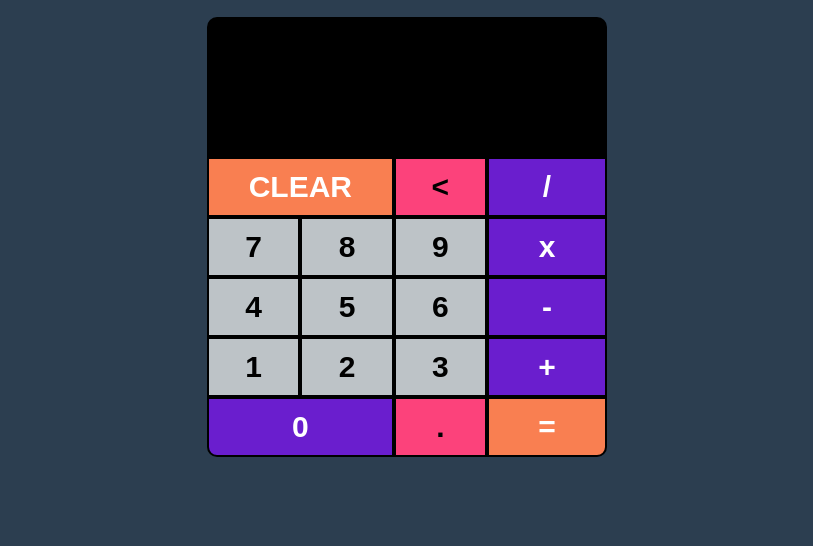
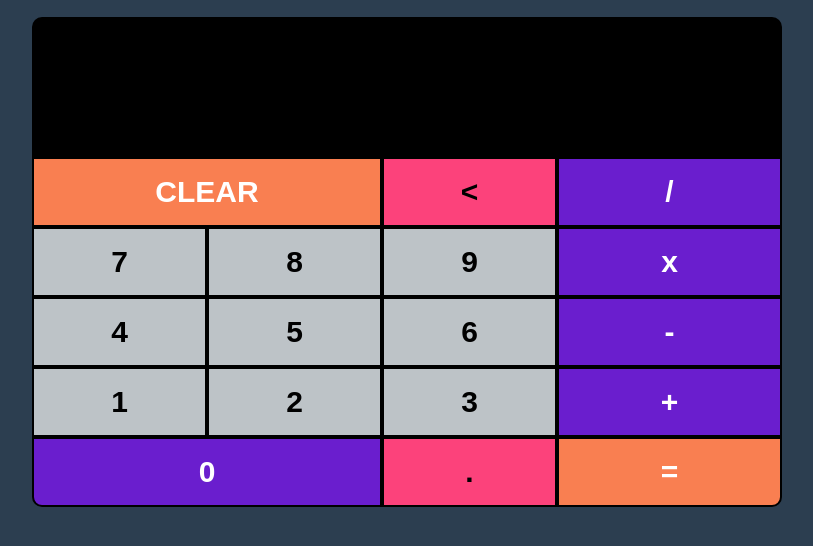
Before and after one commit to Pinto2291/js-calculator-by-ignacio, a plain HTML site: page index.html in a window 1280 px wide. Shown: the part 48-594 px from the top of the page, without its empty margins (233-1046 px from the left). Drawn offline with Linux system fonts and the light colour scheme.

Commit message:
css style changed

```diff
--- a/style.css
+++ b/style.css
@@ -95,8 +95,8 @@ button:hover {
 /* CALCULATOR */
 
 .calculatorSection {
-    width: 40rem;
-    height: 30rem;
+    width: 75rem;
+    height: 35rem;
 }
 
 .displaySection {
@@ -116,13 +116,13 @@ button:hover {
     padding-bottom: 1.5rem;
     padding-top: 1rem;
     padding-left: 1rem;
-    font-size: 2rem;
+    font-size: 2.5rem;
     font-family: var(--font-family-orbitron);
     font-weight: 400;
 }
 
 #displayResult {
-    font-size: 1.8rem;
+    font-size: 2.1rem;
     color: var(--bg-light-blue);
     font-family: var(--font-family-orbitron);
     font-weight: 700;
```
